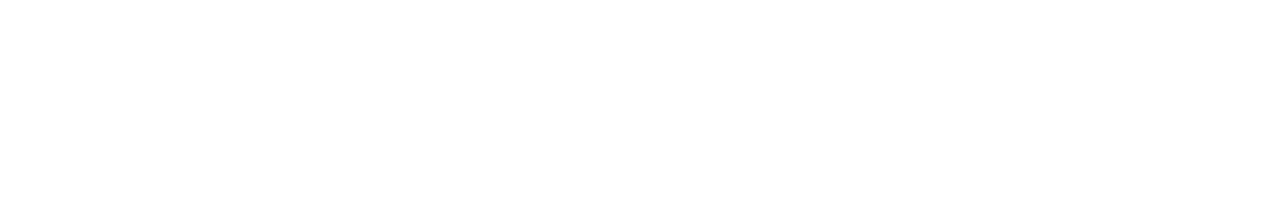
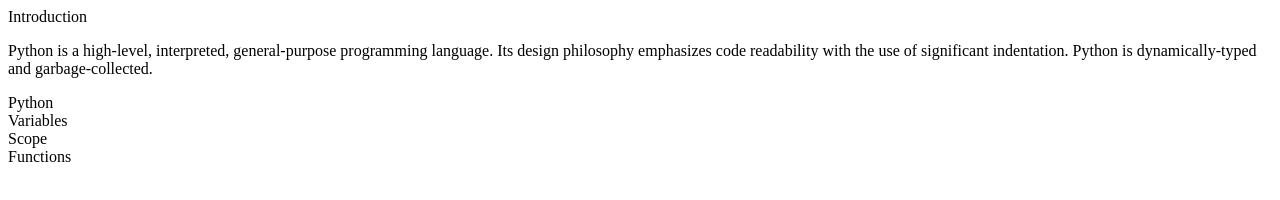
Before and after one commit to Ash-Taraghi/Responsive-Web-Design-Projects-FreeCodeCamp, a plain HTML site: page Technical-Document-Page/index.html in a window 1280 px wide. Drawn offline with Linux system fonts and the light colour scheme.

Commit message:
Added sections of Intro, Python, Variables, Scope, and functions

```diff
--- a/Technical-Document-Page/index.html
+++ b/Technical-Document-Page/index.html
@@ -6,5 +6,33 @@
     <meta name="viewport" content="width=device-width, initial-scale=1.0" />
     <title>Technical Document Page</title>
   </head>
-  <body></body>
+  <body>
+    <main id="main-doc">
+      <section class="main-section" id="Introduction">
+        <header>Introduction</header>
+        <p>
+          Python is a high-level, interpreted, general-purpose programming
+          language. Its design philosophy emphasizes code readability with the
+          use of significant indentation. Python is dynamically-typed and
+          garbage-collected.
+        </p>
+      </section>
+
+      <section class="main-section" id="Python">
+        <header>Python</header>
+      </section>
+
+      <section class="main-section" id="Variables">
+        <header>Variables</header>
+      </section>
+
+      <section class="main-section" id="Scope">
+        <header>Scope</header>
+      </section>
+
+      <section class="main-section" id="Functions">
+        <header>Functions</header>
+      </section>
+    </main>
+  </body>
 </html>
```
